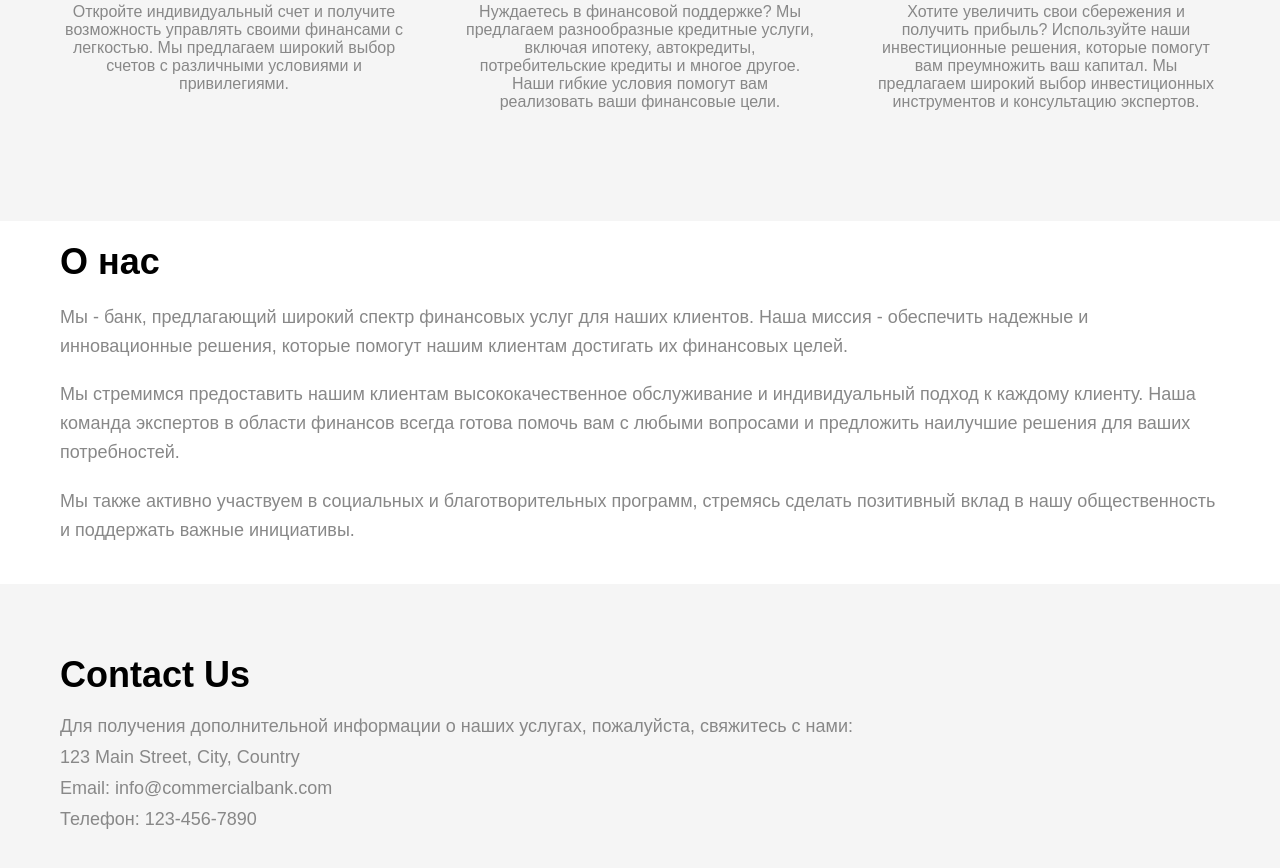
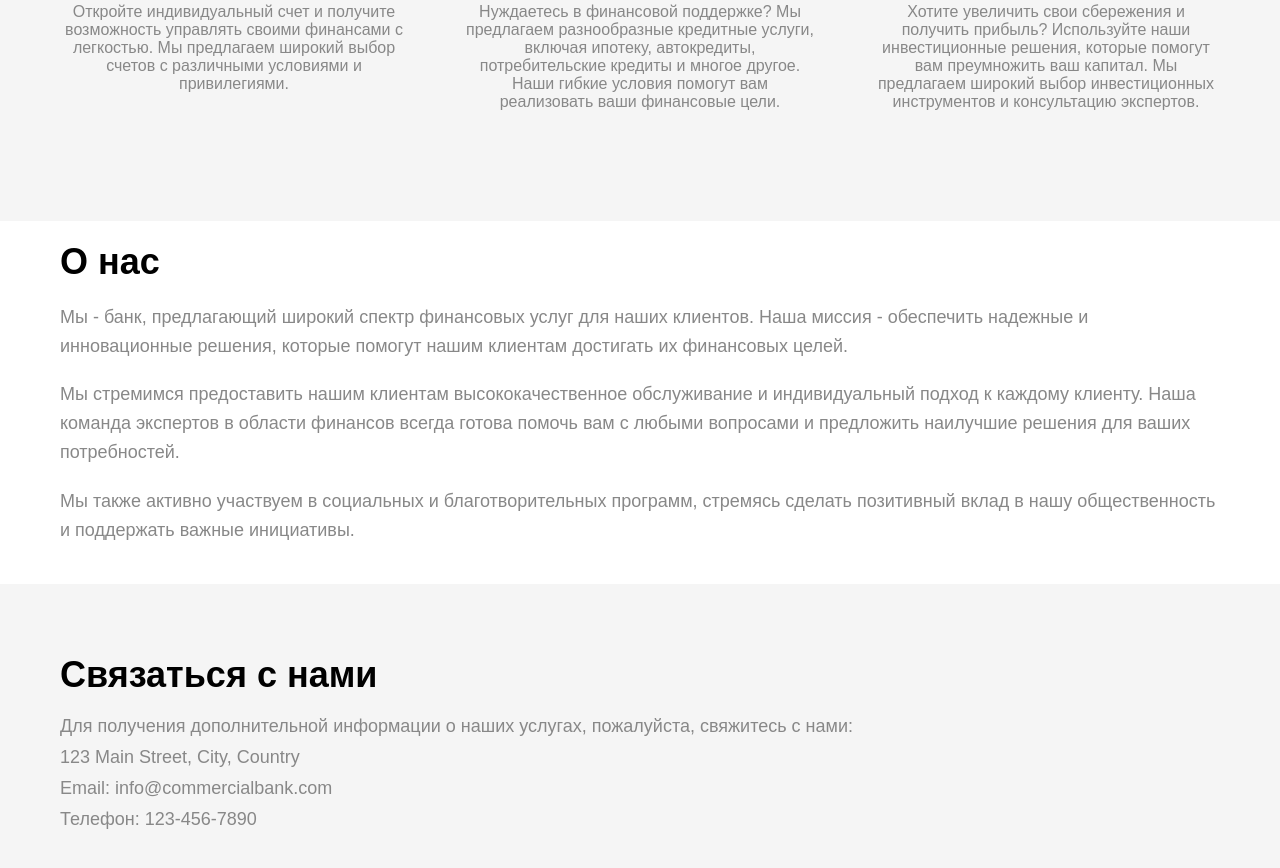
Before and after one commit to Kanble/commercial-bank.io, a plain HTML site: page index.html in a window 1280 px wide. Shown: the part 1115-1983 px from the top of the page. Drawn offline with Linux system fonts and the light colour scheme.

Commit message:
Update index.html

```diff
--- a/index.html
+++ b/index.html
@@ -63,7 +63,7 @@
 
   <section id="contact" class="contact">
     <div class="container">
-      <h2>Contact Us</h2>
+      <h2>Связаться с нами</h2>
       <p>Для получения дополнительной информации о наших услугах, пожалуйста, свяжитесь с нами:</p>
       <div class="contact-details">
         <p>123 Main Street, City, Country</p>
```
